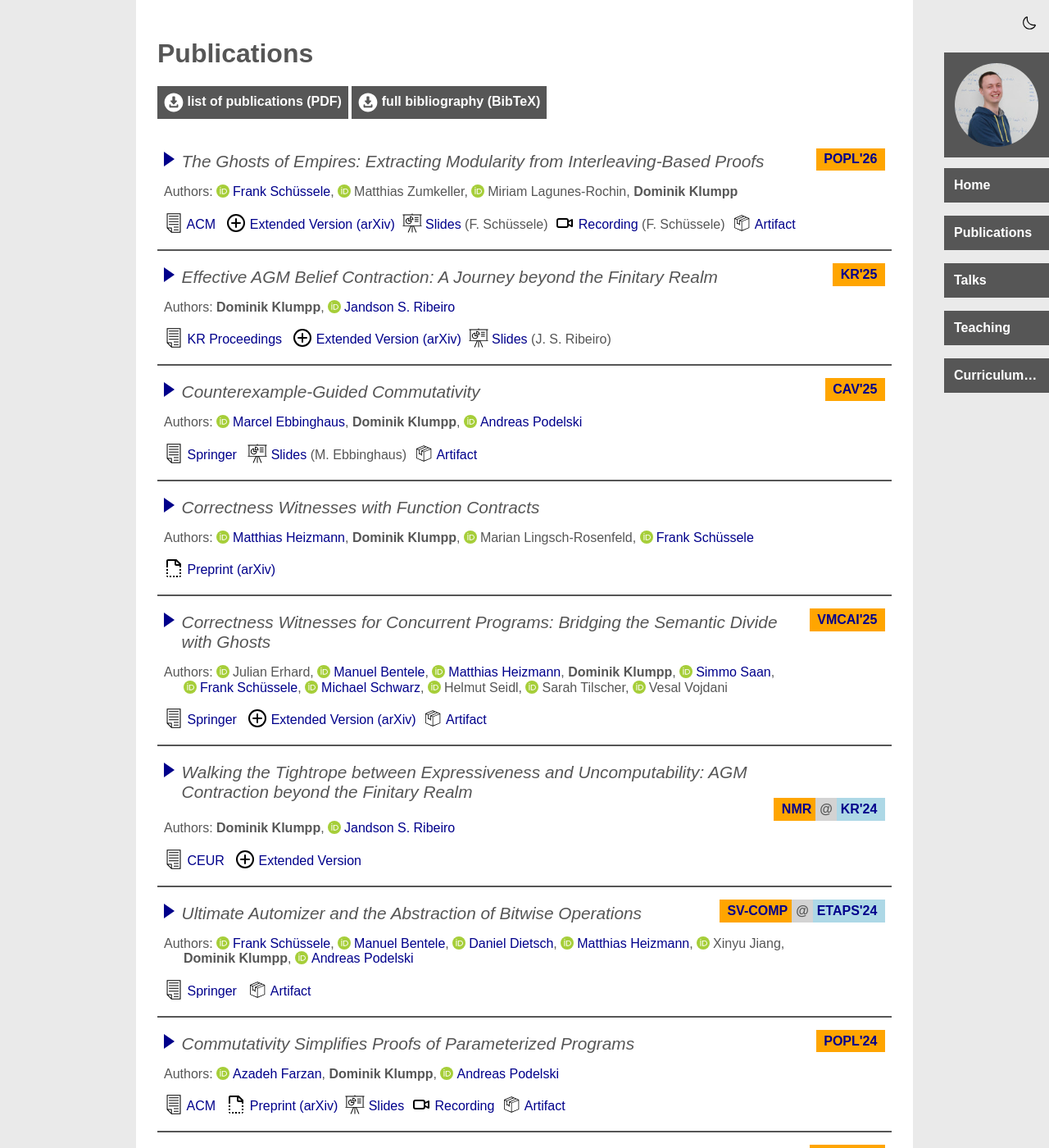
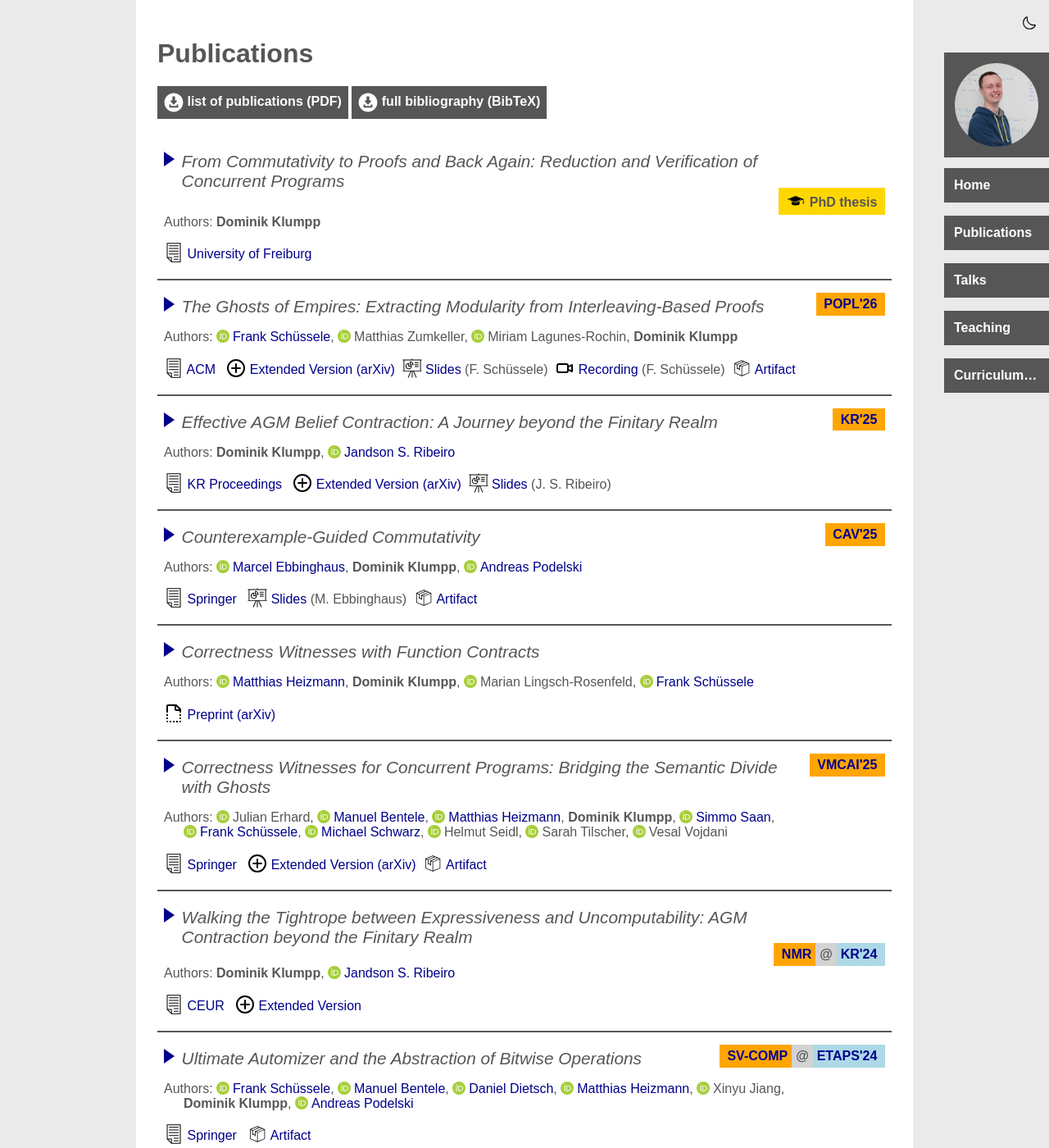
Before and after one commit to maul-esel/personal-website, a Jekyll site: the page built from publications.markdown, in a window 1280 px wide and 1400 px high. Shown: the whole window at 82% size. Built offline with Jekyll 4.4.1, drawn with Linux system fonts in a browser that asks for light colours; some of the changed text lies outside the part shown.

Commit message:
add PhD thesis

```diff
--- a/_publications/bsc.markdown
+++ b/_publications/bsc.markdown
@@ -1,12 +1,14 @@
 ---
 pub_id: bsc
-title: Optimising Runtime Safety Analysis Efficiency for Self-Organising Systems (BSc thesis)
+title: Optimising Runtime Safety Analysis Efficiency for Self-Organising Systems
 date: 2016-09-28
 
 authors: [me]
 
 publisher: University of Augsburg
 publisher_link: https://nc.informatik.uni-freiburg.de/index.php/s/xDRe8b6Z9SSZisD
+
+thesis_type: Bachelor
 
 abstract: >-
   One key advantage of many self-organising resource-flow systems is their high tolerance for component faults:
--- a/_publications/msc.markdown
+++ b/_publications/msc.markdown
@@ -1,6 +1,6 @@
 ---
 pub_id: msc
-title: Automated Control Flow Reconstruction from Assembler Programs (MSc thesis)
+title: Automated Control Flow Reconstruction from Assembler Programs
 date: 2018-12-12
 
 talk: avm19
@@ -9,6 +9,8 @@ authors: [me]
 
 publisher: University of Augsburg
 publisher_link: https://www.researchgate.net/publication/329701188_Automated_Control_Flow_Reconstruction_from_Assembler_Programs
+
+thesis_type: Master
 
 abstract: >-
   As software permeates more and more aspects of daily life and becomes a central component of critical systems around the world,
--- a/publications.markdown
+++ b/publications.markdown
@@ -28,6 +28,10 @@ lastmod_dependencies:
           {%- elsif pub.conference -%}
             <a class="pub-conference" href="{{ pub.conference_link }}">{{ pub.conference }}</a>
           {%- endif -%}<br/>
+        </span>
+      {% elsif pub.thesis_type %}
+        <span class="pub-venue">
+          <span class="pub-thesis"><img alt="" class="pub-thesis-icon" src="{{ '/images/thesis.svg' | relative_url }}" /> {{ pub.thesis_type }} thesis</span>
         </span>
       {% endif %}
     </p>
--- a/style/default.scss
+++ b/style/default.scss
@@ -504,6 +504,11 @@ mark {
   @include invert-if-dark-mode;
 }
 
+.pub-thesis-icon {
+  height: 1.5em;
+  vertical-align: -30%;
+}
+
 .pub-additional {
   margin-right: 1%;
   display: inline-block;
@@ -556,6 +561,9 @@ mark {
 }
 .pub-conference {
   @include tag(var(--col-highlight));
+}
+.pub-thesis {
+  @include tag(gold);
 }
 .talk-institution {
   @include tag(lightgray);
```
Also changed, not shown: _publications/dissertation.markdown (added, +55 -0 lines), images/thesis.svg (added).
